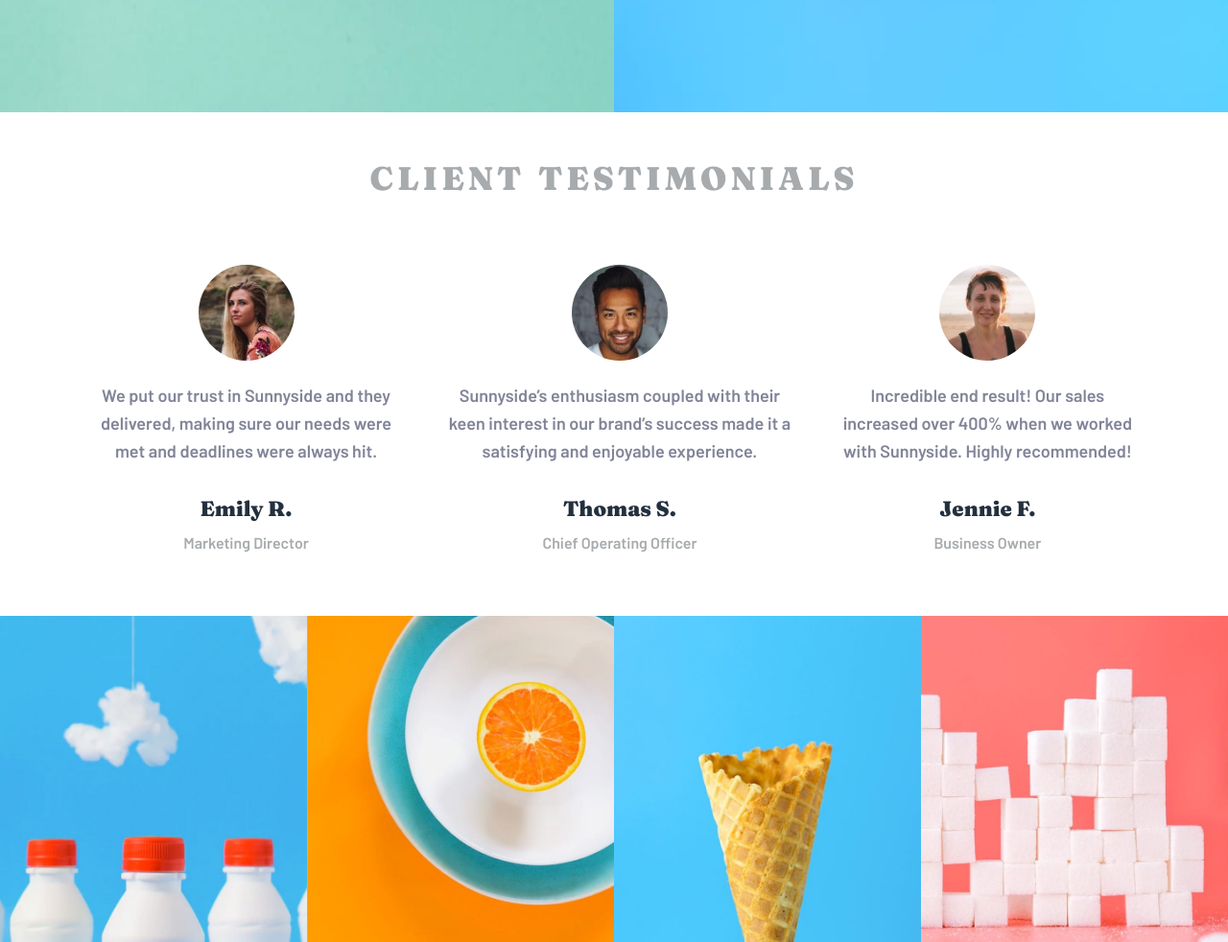
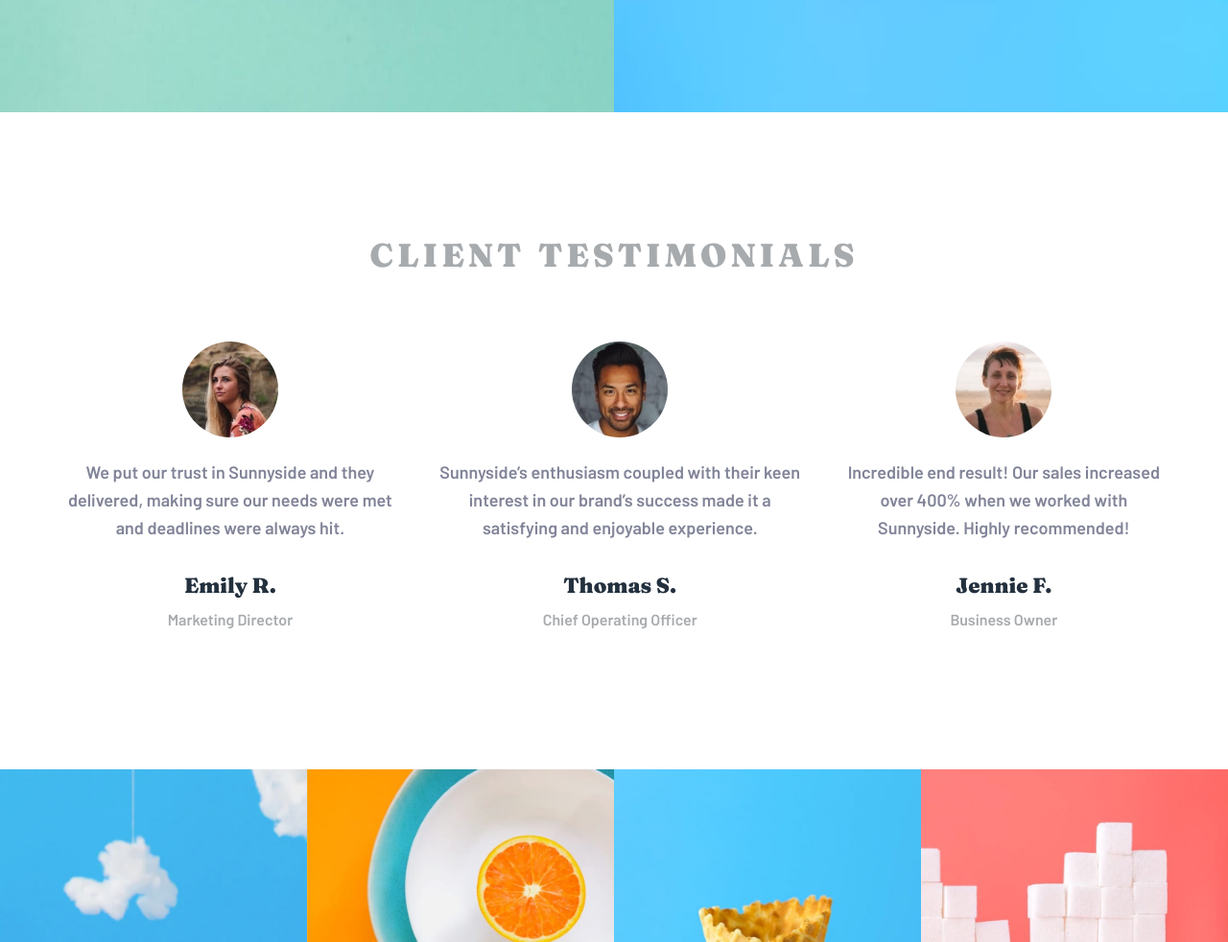
Before and after one commit to rabihtg/agnc-lndn-page, a plain HTML site: page index.html in a window 1280 px wide. Shown: the part 2540-3522 px from the top of the page at 96% size. Drawn offline with Linux system fonts and the light colour scheme.

Commit message:
add padding to testimonials section

```diff
--- a/index.css
+++ b/index.css
@@ -414,6 +414,7 @@ header {
     width: 90%;
     max-width: 2000px;
     margin: 0 auto;
+    padding: 5rem 0;
   }
   .testimonials__title {
     font-size: 3rem;
```
